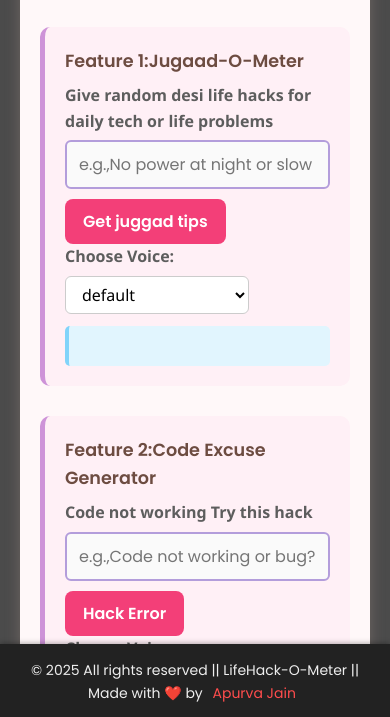
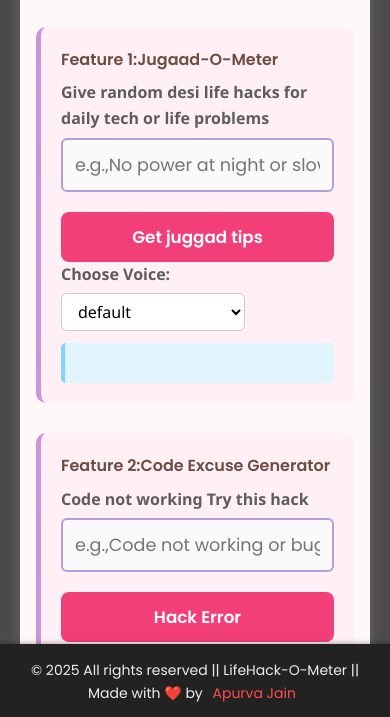
Before and after one commit to APURVA122/Hack-O-Meter, a plain HTML site: page index.html in a window 390 px wide. Shown: the part 125-842 px from the top of the page. Drawn offline with Linux system fonts and the light colour scheme.

Commit message:
Updated Css for mobile

```diff
--- a/style.css
+++ b/style.css
@@ -114,8 +114,9 @@ button:hover {
 
 /* Responsive Design */
 @media(max-width: 600px) {
+  @media(max-width: 600px) {
   .container {
-    padding: 20px;
+    padding: 20px 16px;
   }
 
   #Heading h1 {
@@ -125,6 +126,38 @@ button:hover {
   #Heading h3 {
     font-size: 1rem;
   }
+
+  input[type="text"] {
+    font-size: 1.1rem;
+    padding: 12px;
+  }
+
+  button {
+    width: 100%;
+    font-size: 1.05rem;
+    padding: 12px 0;
+    margin-top: 10px;
+  }
+
+  #jugadanswer,
+  #codeanswer,
+  #examanswer,
+  #foodanswer,
+  #startanswer {
+    font-size: 0.95rem;
+    padding: 12px;
+  }
+
+  section p {
+    font-size: 1rem;
+  }
+
+  select {
+    font-size: 1rem;
+    padding: 10px;
+  }
+}
+
 }
 footer {
   text-align: center;
@@ -170,3 +203,7 @@ select:hover, select:focus {
   border-color: #ff4d4d;
   outline: none;
 }
+
+html, body {
+  scroll-padding-bottom: 80px;
+}
```
